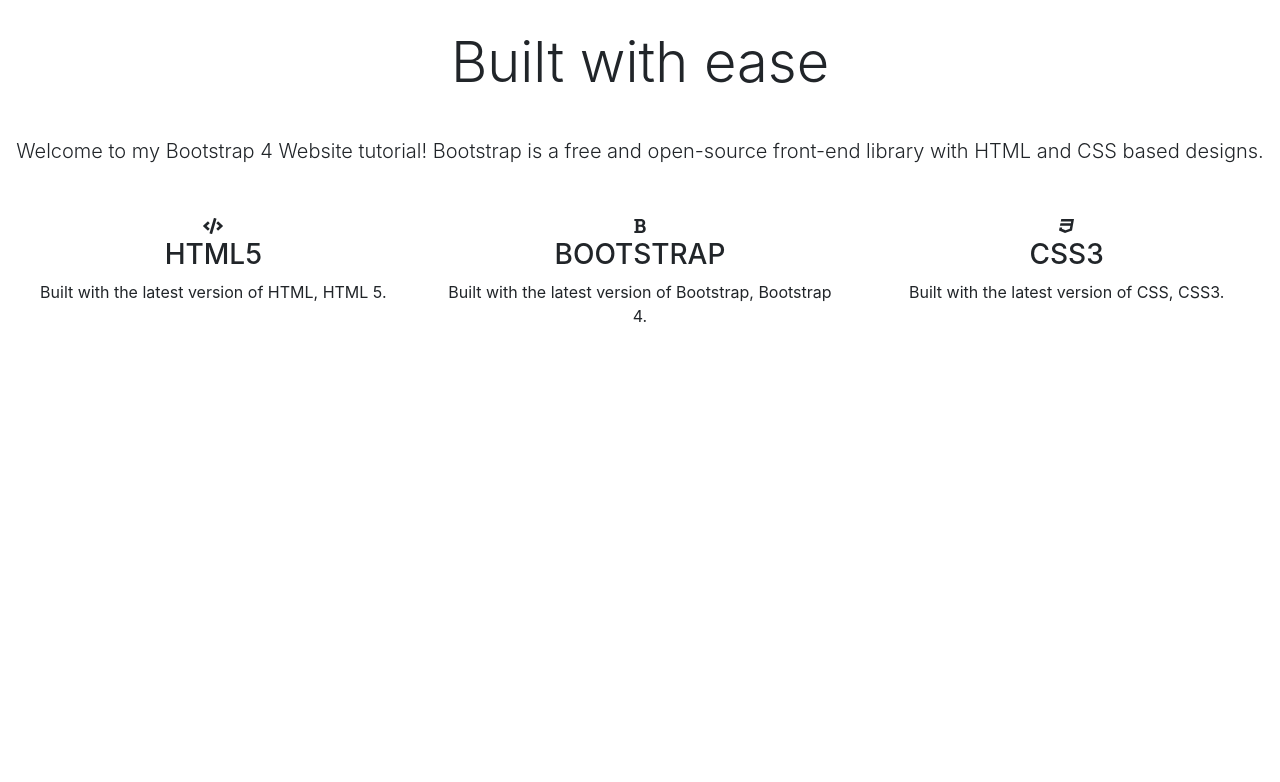
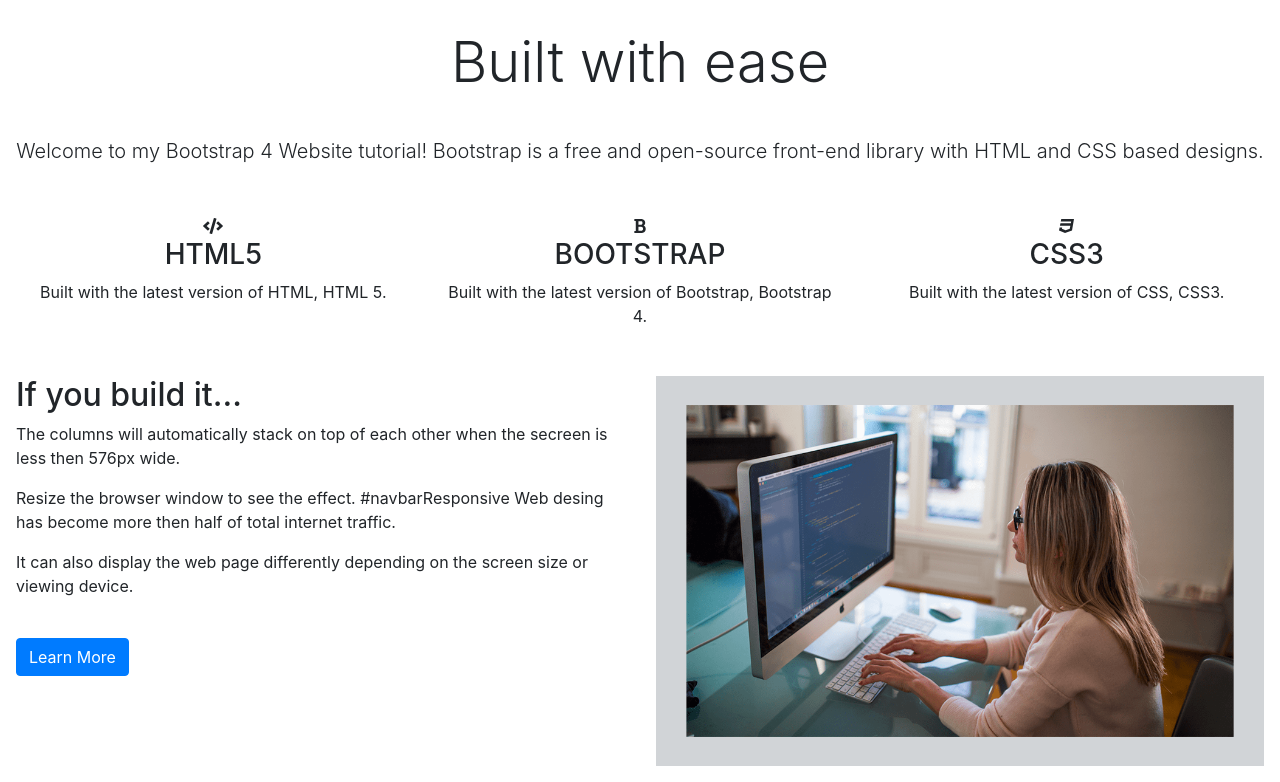
Before and after one commit to d-chi12/Responsive-Bootstrap-Website-Start-To-Finish-with-Bootstrap-4-HTML5-CSS3, a plain HTML site: page index.html in a window 1280 px wide. Shown: the part 895-1677 px from the top of the page. Before the commit the page ends 1255 px from the top, so only its background shows below. Drawn offline with nearby package versions, Linux system fonts and the light colour scheme.

Commit message:
Two Column Section

```diff
--- a/index.html
+++ b/index.html
@@ -119,7 +119,24 @@
 </div>
 
 <!--- Two Column Section -->
-
+<div class="container-fluid padding">
+	<div class="row padding">
+		<div class="col-md-12 col-lg-6">
+			<h2>If you build it...</h2>
+			<p>The columns will automatically stack on top of each other when
+				the secreen is less then 576px wide.</p>
+			<p>Resize the browser window to see the effect. #navbarResponsive Web
+				desing has become more then half of total internet traffic.</p>
+			<p>It can also display the web page differently depending on the
+				screen size or viewing device.</p>
+				<br>
+				<a href="#" class="btn btn-primary">Learn More</a>
+		</div>
+		<div class="col-lg-6">
+			<img src="img/desk.png" class="img-fluid">
+		</div>
+	</div>
+</div>
 
 <!--- Fixed background -->
 
```
